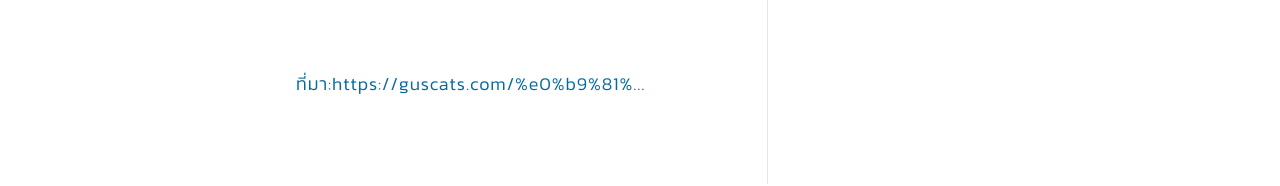
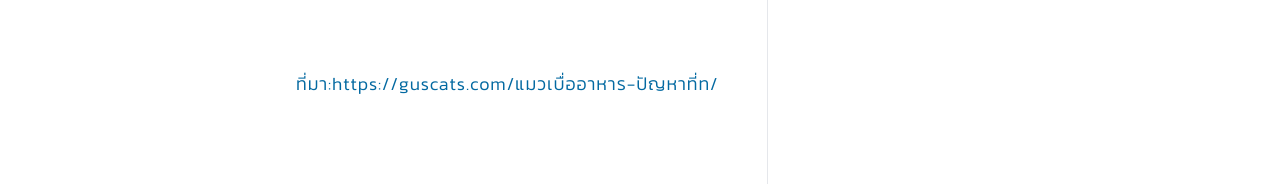
Before and after one commit to YoshidaMasune/kitten_queens-v2, a Next.js app: page /blogs/1 in a window 1280 px wide. Shown: the part 2182-2368 px from the top of the page. Built offline with nearby package versions, Linux system fonts and the light colour scheme.

Commit message:
update decode at bid for cradit of blog

```diff
--- a/pages/blogs/[bid].tsx
+++ b/pages/blogs/[bid].tsx
@@ -98,7 +98,9 @@ function Bid() {
                     rel="noreferrer"
                   >
                     <span>ที่มา:</span>
-                    <span className="">{blog?.cradit.slice(0, 30)}...</span>
+                    <span className="">
+                      {blog ? decodeURI(blog.cradit) : ''}
+                    </span>
                   </a>
                 </div>
               </div>
```
